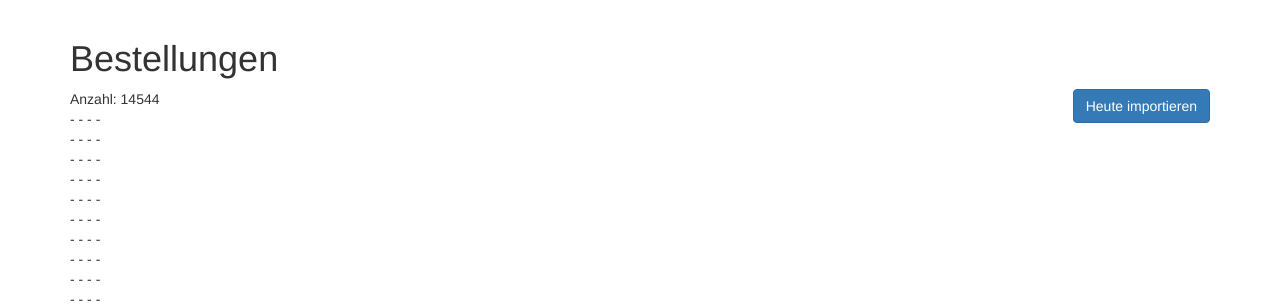
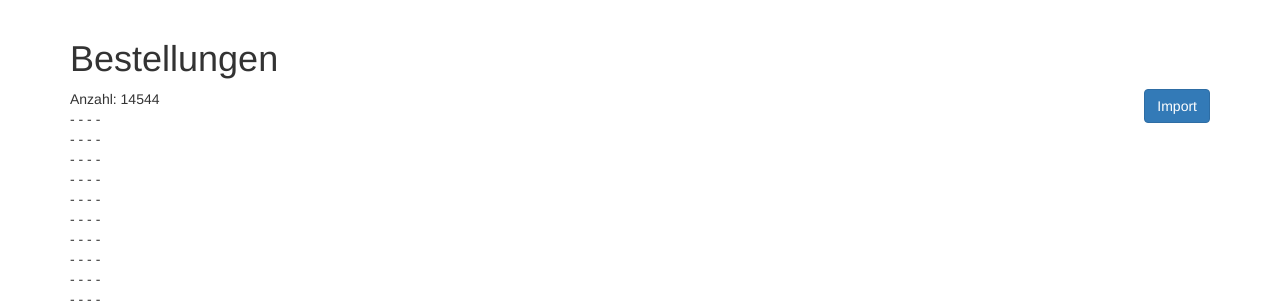
Before and after one commit to thoreg/invoice-generator, a Django app: page /sale/ in a window 1280 px wide. Shown: the part 51-357 px from the top of the page. Run offline with Django 3.2, Linux system fonts and the light colour scheme; the visitor is signed in with stand-in values (Sample User, id 1); data that the repository does not hold is empty; some libraries are stand-ins or nearby versions.

Commit message:
More generic naming

```diff
--- a/m13/sale/templates/sale/index.html
+++ b/m13/sale/templates/sale/index.html
@@ -20,7 +20,7 @@
             <button type="button" class="btn btn-primary"
                     ng-click="ctrl.import_orderitems_of_today()"
                     ng-disabled="loading">
-                Heute importieren
+                Import
             </button>
         </div>
         {% verbatim %}
```
